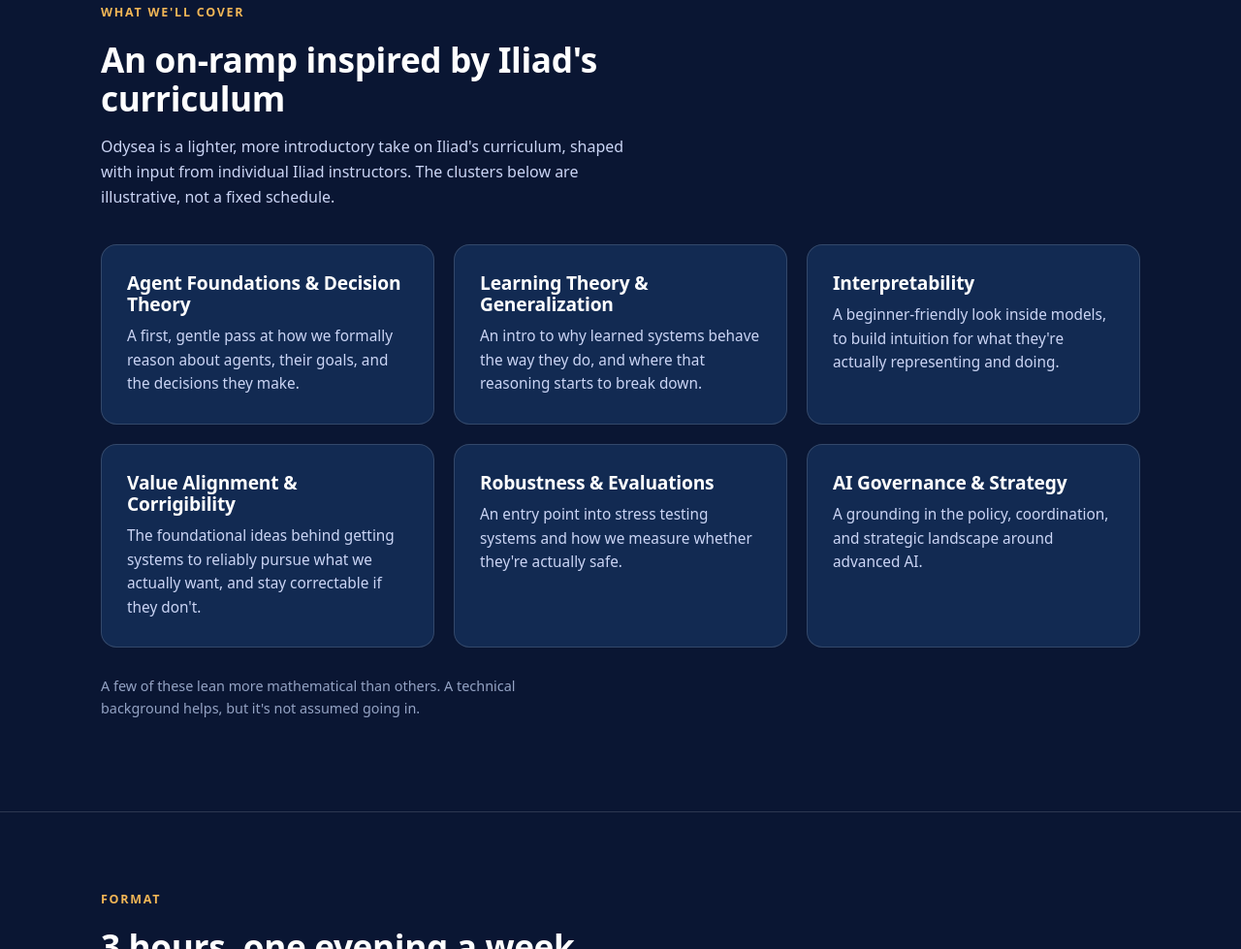
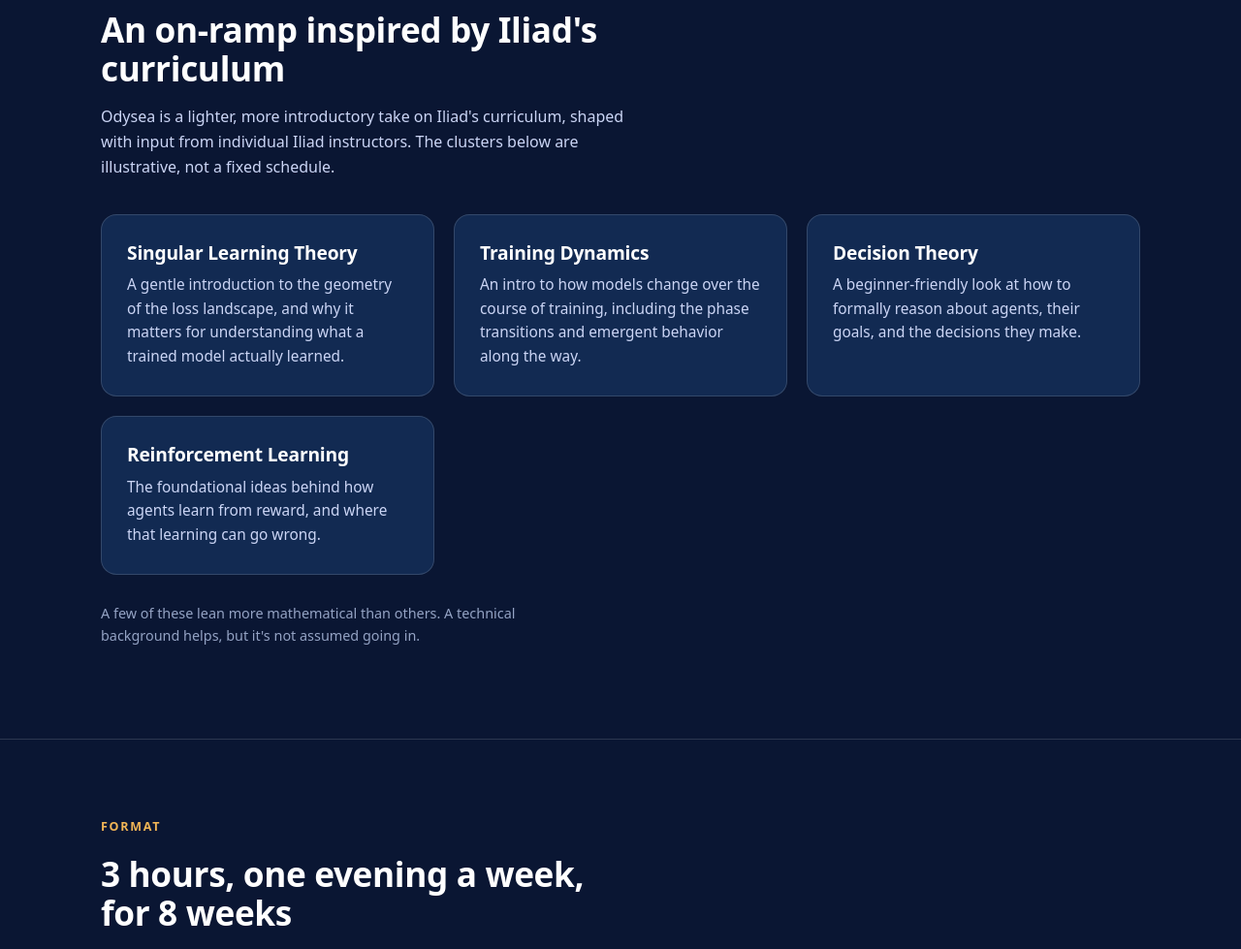
Before and after one commit to odysea-main/odysea-main.github.io, a website built with Vite: page index.html in a window 1280 px wide. Shown: the part 1821-2800 px from the top of the page at 97% size. Built offline with nearby package versions, Linux system fonts and the light colour scheme.

Commit message:
refactor

```diff
--- a/index.html
+++ b/index.html
@@ -49,7 +49,7 @@
       <p class="eyebrow reveal">AI Safety · <span style="color: var(--accent-secondary);">Southeast Asia</span> · Pilot Cohort</p>
       <h1 class="reveal">An on-ramp into AI alignment, built for <span style="color: var(--accent-secondary);">Southeast Asia</span>.</h1>
       <p class="hero-sub reveal">Odysea is a free, 8-week pilot for anyone in <span style="color: var(--accent-secondary);"><strong>SEA</strong></span> curious about AI alignment: weekday evenings, topics shaped by the group, sessions led by local TAs and inspired by Iliad's curriculum.</p>
-      <div class="spectrum-rule reveal" aria-hidden="true"></div>
+      <!-- <div class="spectrum-rule reveal" aria-hidden="true"></div> -->
       <div class="hero-actions reveal">
         <a class="btn btn-primary" href="#get-involved">
           Express Interest
@@ -178,7 +178,7 @@
     </div>
   </section>
 
-  <section id="get-involved" class="get-involved">
+  <!-- <section id="get-involved" class="get-involved">
     <div class="wrap">
       <div class="get-involved-header">
         <p class="eyebrow">Get Involved</p>
@@ -188,7 +188,7 @@
       <div id="get-involved-grid" class="get-involved-grid"></div>
       <div id="get-involved-footnote"></div>
     </div>
-  </section>
+  </section> -->
 
 </main>
 
--- a/src/data.ts
+++ b/src/data.ts
@@ -48,12 +48,10 @@ export const tracks: Track[] = [
 ];
 
 export const curriculumTopics: Card[] = [
-  { title: 'Agent Foundations & Decision Theory', description: 'A first, gentle pass at how we formally reason about agents, their goals, and the decisions they make.' },
-  { title: 'Learning Theory & Generalization', description: 'An intro to why learned systems behave the way they do, and where that reasoning starts to break down.' },
-  { title: 'Interpretability', description: "A beginner-friendly look inside models, to build intuition for what they're actually representing and doing." },
-  { title: 'Value Alignment & Corrigibility', description: "The foundational ideas behind getting systems to reliably pursue what we actually want, and stay correctable if they don't." },
-  { title: 'Robustness & Evaluations', description: "An entry point into stress testing systems and how we measure whether they're actually safe." },
-  { title: 'AI Governance & Strategy', description: 'A grounding in the policy, coordination, and strategic landscape around advanced AI.' },
+  { title: 'Singular Learning Theory', description: 'A gentle introduction to the geometry of the loss landscape, and why it matters for understanding what a trained model actually learned.' },
+  { title: 'Training Dynamics', description: 'An intro to how models change over the course of training, including the phase transitions and emergent behavior along the way.' },
+  { title: 'Decision Theory', description: 'A beginner-friendly look at how to formally reason about agents, their goals, and the decisions they make.' },
+  { title: 'Reinforcement Learning', description: 'The foundational ideas behind how agents learn from reward, and where that learning can go wrong.' },
 ];
 
 export const whoItsFor: Card[] = [
```
